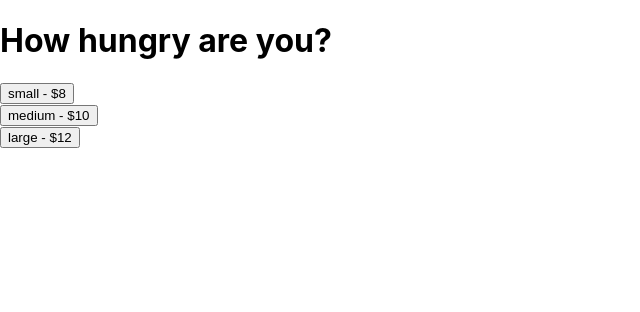
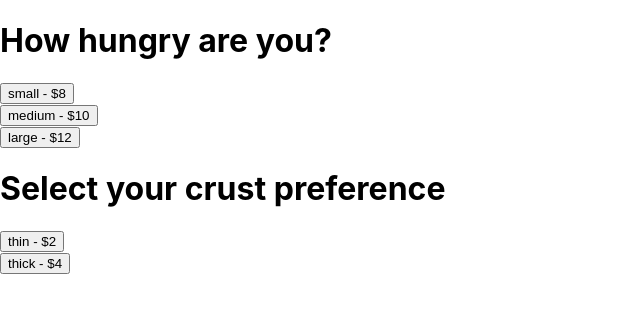
Before and after one commit to johanswanepoel/pizza-al-reacto, a React (Create React App) app: page / in a window 1280 px wide. Shown: the top 312 px of the page, without its empty margins (0-640 px from the left). Built offline with nearby package versions, Linux system fonts and the light colour scheme.

Commit message:
ADD crust options - WIP

```diff
--- a/src/App.tsx
+++ b/src/App.tsx
@@ -28,31 +28,52 @@ export default class App extends Component<any, State> {
     title: "How hungry are you?",
     options: [
       {
-        id: 'small',
+        id: "small",
         textDisplay: "small",
         price: 8,
-        maxTopping: 5
+        maxTopping: 5,
       },
       {
-        id: 'medium',
+        id: "medium",
         textDisplay: "medium",
         price: 10,
-        maxTopping: 7
+        maxTopping: 7,
       },
       {
-        id: 'large',
+        id: "large",
         textDisplay: "large",
         price: 12,
-        maxTopping: 9
+        maxTopping: 9,
+      },
+    ],
+  };
+
+  pizzaCrustOptions = {
+    title: "Select your crust preference",
+    options: [
+      {
+        id: "thin",
+        textDisplay: "thin",
+        price: 2,
+      },
+      {
+        id: "thick",
+        textDisplay: "thick",
+        price: 4,
       },
     ],
   };
 
   render() {
     return (
-      <div>
-        <AppSelect {...this.pizzaSizeOptions} />
-      </div>
+      <>
+        <div>
+          <AppSelect {...this.pizzaSizeOptions} />
+        </div>
+        <div>
+          <AppSelect {...this.pizzaCrustOptions} />
+        </div>
+      </>
     );
   }
 }
```
